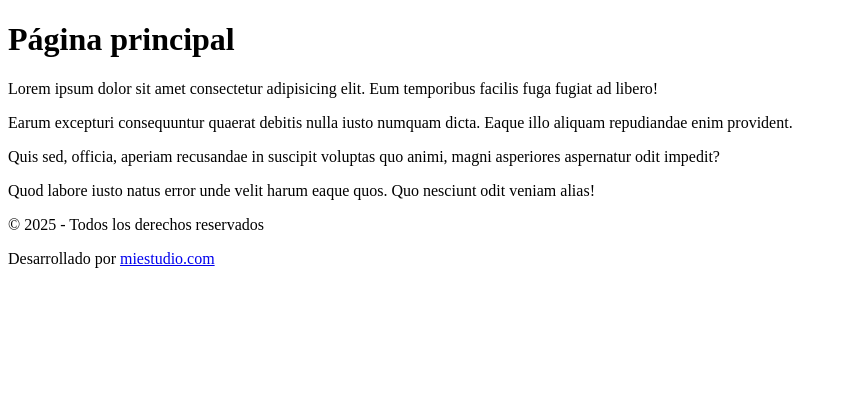
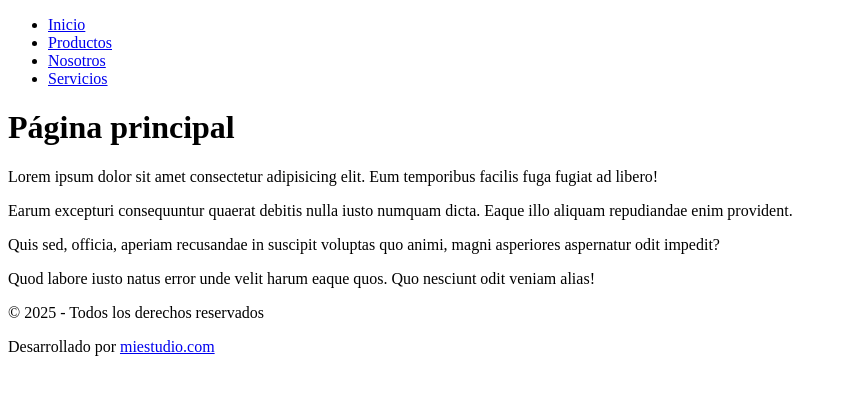
Before and after one commit to jdrjuan/sitio-web-2, a plain HTML site: page index.html in a window 1280 px wide. Shown: the whole page, without its empty margins (0-847 px from the left). Drawn offline with Linux system fonts and the light colour scheme.

Commit message:
Define navbar sin CSS

```diff
--- a/index.html
+++ b/index.html
@@ -7,6 +7,14 @@
     <title>Inicio</title>
 </head>
 <body>
+    <nav>
+        <ul>
+            <li><a href="/">Inicio</a></li>
+            <li><a href="/productos.html">Productos</a></li>
+            <li><a href="/nosotros.html">Nosotros</a></li>
+            <li><a href="/servicios.html">Servicios</a></li>
+        </ul>
+    </nav>
     <h1>Página principal</h1>
 
     <p>Lorem ipsum dolor sit amet consectetur adipisicing elit. Eum temporibus facilis fuga fugiat ad libero!</p>
```
Also changed, not shown: nosotros.html (+8 -0 lines), productos.html (+8 -0 lines), servicios.html (+8 -0 lines).
